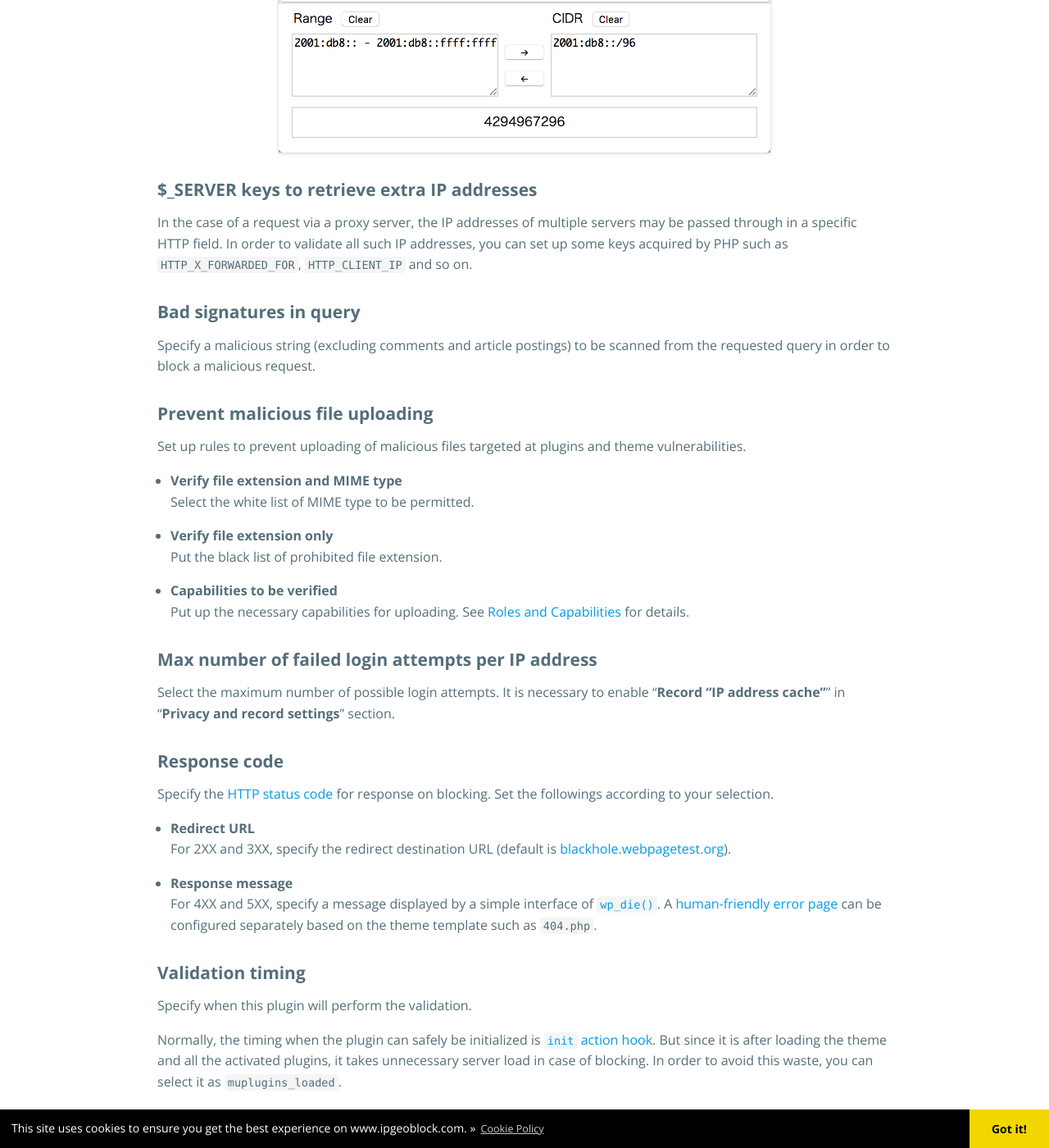
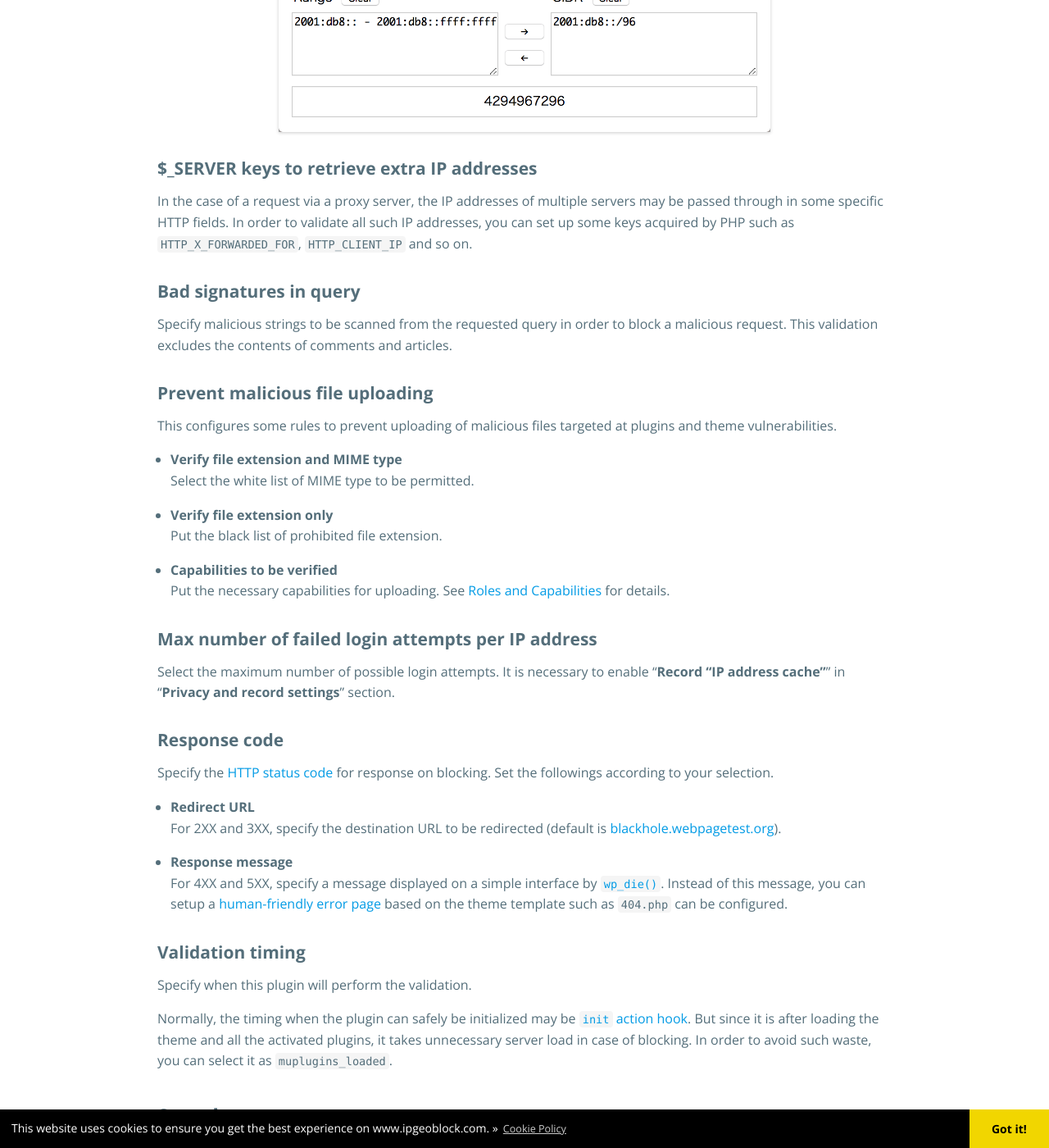
Before and after one commit to tokkonopapa/WordPress-IP-Geo-Block, a Jekyll site: the page built from _codex/06. Dashboard/01. Validation rule settings/validation-rule-settings.md, in a window 1280 px wide and 1400 px high, scrolled down 1117 px. Shown: the whole window at 82% size. Built offline with Jekyll 4.4.1, drawn with Linux system fonts in a browser that asks for light colours; some web fonts are replaced; some of the changed text lies outside the part shown.

Commit message:
Update codex.

```diff
--- a/_codex/06. Dashboard/01. Validation rule settings/validation-rule-settings.md
+++ b/_codex/06. Dashboard/01. Validation rule settings/validation-rule-settings.md
@@ -15,40 +15,39 @@ In this section, such validation rules and behavior at blocking are described.
 #### Your IP address / Country ####
 
 The information shown here is your IP address and country code recognized by
-this plugin. The "**Scan country code**" button searches and displays the
-country code of your IP address from multiple geolocation databases. In rare
-cases, databases may indicate different country codes. If an incorrect country
-code is showen, it is a good idea to uncheck the database at "**Geolocation
+this plugin. The "**Scan country code**" button derives the country code based
+on the IP address from multiple geolocation databases. In rare cases, some
+databases may indicate different country codes. If you found an inconsistent
+country code, it's good to select only applicable databases at "**Geolocation
 API settings**".
 
 Also, if your country code is shown as `XX (Private)`, it means that your
-server is placed behind some reverse proxy server or load balancer. In such
-a case, please put some appropriate keys acquired by PHP and corresponding
-to the HTTP header field, such as [`HTTP_X_FOWARDED_FOR`][X-Forwarded], into
-"**$_SERVER keys to retrieve extra IP addresses**" described later so that a
-public IP address can be retrieved.
+server is placed behind a reverse proxy server / a load balancer or inside a
+LAN. In such a case, please put an appropriate key, corresponding to the HTTP
+header field wihch is acquired by PHP such as
+[`HTTP_X_FOWARDED_FOR`][X-Forwarded], into "**$_SERVER keys to retrieve extra
+IP addresses**" described later so that a public IP address can be retrieved.
 
 #### Matching rule ####
 
-Select either `Whitelist` or `Blacklist`. With this selection, the display
-titles and text boxe in the next section change.
+Select either `Whitelist` or `Blacklist`. With this selection, the titles and
+text boxe in the next section are changed.
 
 #### [Whitelist|Blacklist] of country code ####
 
 Specify the country code according to the selection of "**Matching rule**"
-with two letters of the alphabet. Please use the code defined by [ISO 3166-1
-alpha-2][ISO-3166-1].
+with two letters of the alphabet defined by [ISO 3166-1 alpha-2][ISO-3166-1].
 
 #### Use Autonomous System Number ####
 
 [ASN][AS-Number] is the number assigned to the group of IP addresses. For
 example, Facebook has many IP addresses, and [AS32934][AS32934] is assigned.
-Activating this setting will allow you to specify a group of IP addresses for
-a specific organization all in one piece.
+Activating this will allow you to specify a group of IP addresses all in one
+piece for a specific organization.
 
 #### [Whitelist|Blacklist] of extra IP addresses prior to country code ####
 
-Specify the IP address group or AS number to block or pass, prior to validating
+Specify IP addresses or AS number to be blocked or passed, prior to validating
 the country code. "**CIDR calculator forIPv4 / IPv6**" can help you to get the
 range of IP addresses that can be expressed simply as [CIDR][CIDR] notation.
 
@@ -59,19 +58,20 @@ range of IP addresses that can be expressed simply as [CIDR][CIDR] notation.
 #### $_SERVER keys to retrieve extra IP addresses ####
 
 In the case of a request via a proxy server, the IP addresses of multiple
-servers may be passed through in a specific HTTP field. In order to validate
-all such IP addresses, you can set up some keys acquired by PHP such as
-`HTTP_X_FORWARDED_FOR`, `HTTP_CLIENT_IP` and so on.
+servers may be passed through in some specific HTTP fields. In order to
+validate all such IP addresses, you can set up some keys acquired by PHP
+such as `HTTP_X_FORWARDED_FOR`, `HTTP_CLIENT_IP` and so on.
 
 #### Bad signatures in query ####
 
-Specify a malicious string (excluding comments and article postings) to be
-scanned from the requested query in order to block a malicious request.
+Specify malicious strings to be scanned from the requested query in order to
+block a malicious request. This validation excludes the contents of comments
+and articles.
 
 #### Prevent malicious file uploading ####
 
-Set up rules to prevent uploading of malicious files targeted at plugins and
-theme vulnerabilities.
+This configures some rules to prevent uploading of malicious files targeted
+at plugins and theme vulnerabilities.
 
 - **Verify file extension and MIME type**
   Select the white list of MIME type to be permitted.
@@ -80,8 +80,8 @@ theme vulnerabilities.
   Put the black list of prohibited file extension.
 
 - **Capabilities to be verified**
-  Put up the necessary capabilities for uploading.
-  See [Roles and Capabilities][Roles] for details.
+  Put the necessary capabilities for uploading. See
+  [Roles and Capabilities][Roles] for details.
 
 #### Max number of failed login attempts per IP address ####
 
@@ -94,22 +94,23 @@ Specify the [HTTP status code][HTTP-Status] for response on blocking. Set the
 followings according to your selection.
 
 - **Redirect URL**
-  For 2XX and 3XX, specify the redirect destination URL (default is
+  For 2XX and 3XX, specify the destination URL to be redirected (default is
   [blackhole.webpagetest.org][Blackhole]).
 
 - **Response message**
-  For 4XX and 5XX, specify a message displayed by a simple interface of
-  [`wp_die()`][WP-DIE]. A [human-friendly error page][Error-Page] can be
-  configured separately based on the theme template such as `404.php`.
+  For 4XX and 5XX, specify a message displayed on a simple interface by
+  [`wp_die()`][WP-DIE]. Instead of this message, you can setup a
+  [human-friendly error page][Error-Page] based on the theme template such as
+  `404.php` can be configured.
 
 #### Validation timing ####
 
 Specify when this plugin will perform the validation.
 
-Normally, the timing when the plugin can safely be initialized is
-[`init` action hook][Action-Hook]. But since it is after loading the theme
-and all the activated plugins, it takes unnecessary server load in case of
-blocking. In order to avoid this waste, you can select it as `muplugins_loaded`.
+Normally, the timing when the plugin can safely be initialized may be [`init`
+action hook][Action-Hook]. But since it is after loading the theme and all
+the activated plugins, it takes unnecessary server load in case of blocking.
+In order to avoid such waste, you can select it as `muplugins_loaded`.
 
 ### See also ###
 
--- a/_includes/navi.html
+++ b/_includes/navi.html
@@ -1,7 +1,7 @@
   <!-- cookie consent -->
   <div class="consent">
     <span class="consent-msg">
-      This site uses cookies to ensure you get the best experience on www.ipgeoblock.com. &raquo;
+      This website uses cookies to ensure you get the best experience on www.ipgeoblock.com. &raquo;
       <a href="/cookie-policy.html" rel="noopener noreferrer nofollow" target="_blank">Cookie Policy</a>
     </span>
     <div class="compliance">
```
Also changed, not shown: _codex/06. Dashboard/01. Validation rule settings/validation-rule-settings-ja.md (+46 -40 lines), _codex/06. Dashboard/02. Back-end target settings/back-end-target-settings-ja.md (+37 -30 lines), _codex/06. Dashboard/02. Back-end target settings/back-end-target-settings.md (+18 -18 lines), _codex/06. Dashboard/03. Front-end target settings/front-end-target-settings.md (+28 -20 lines).
